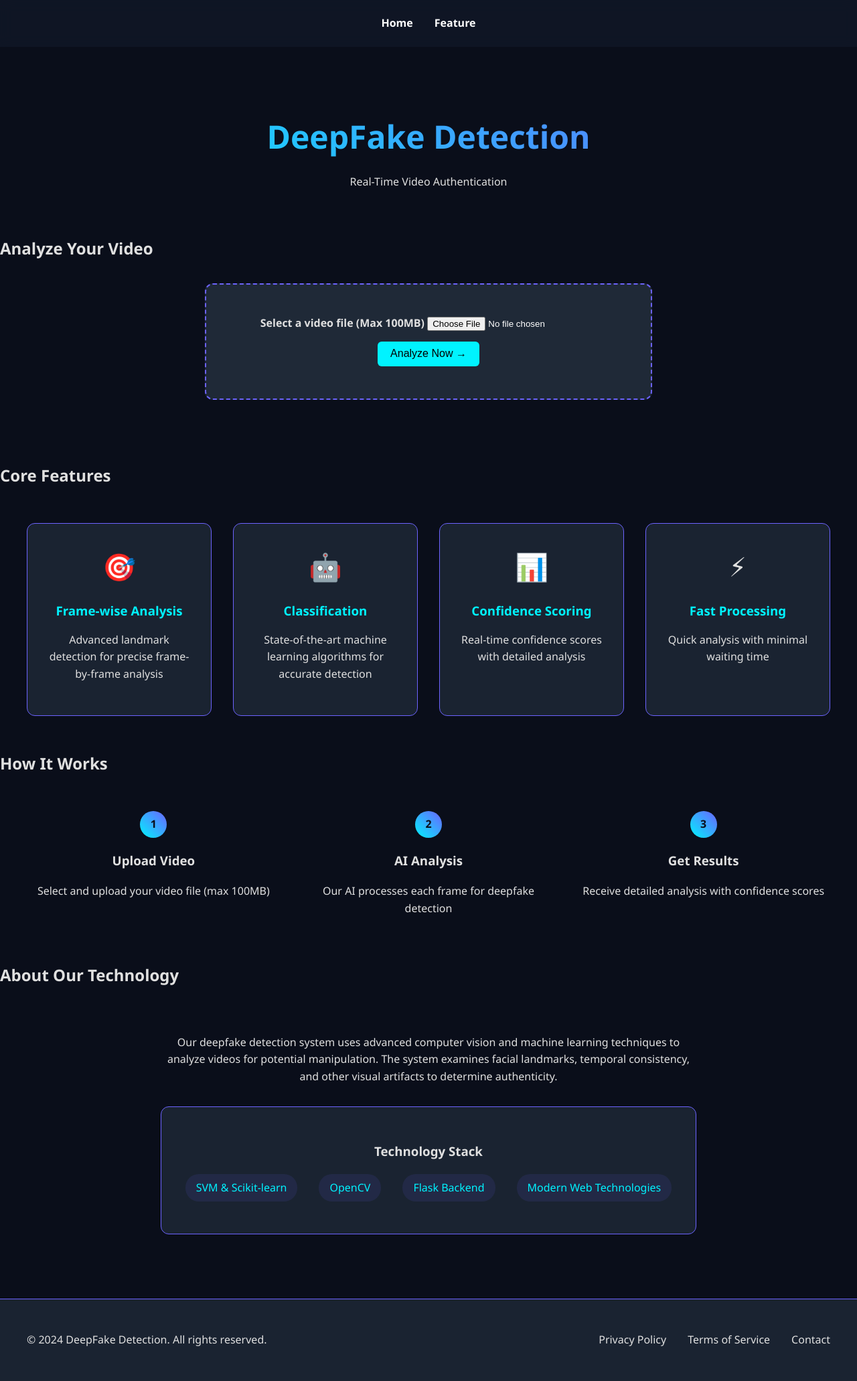
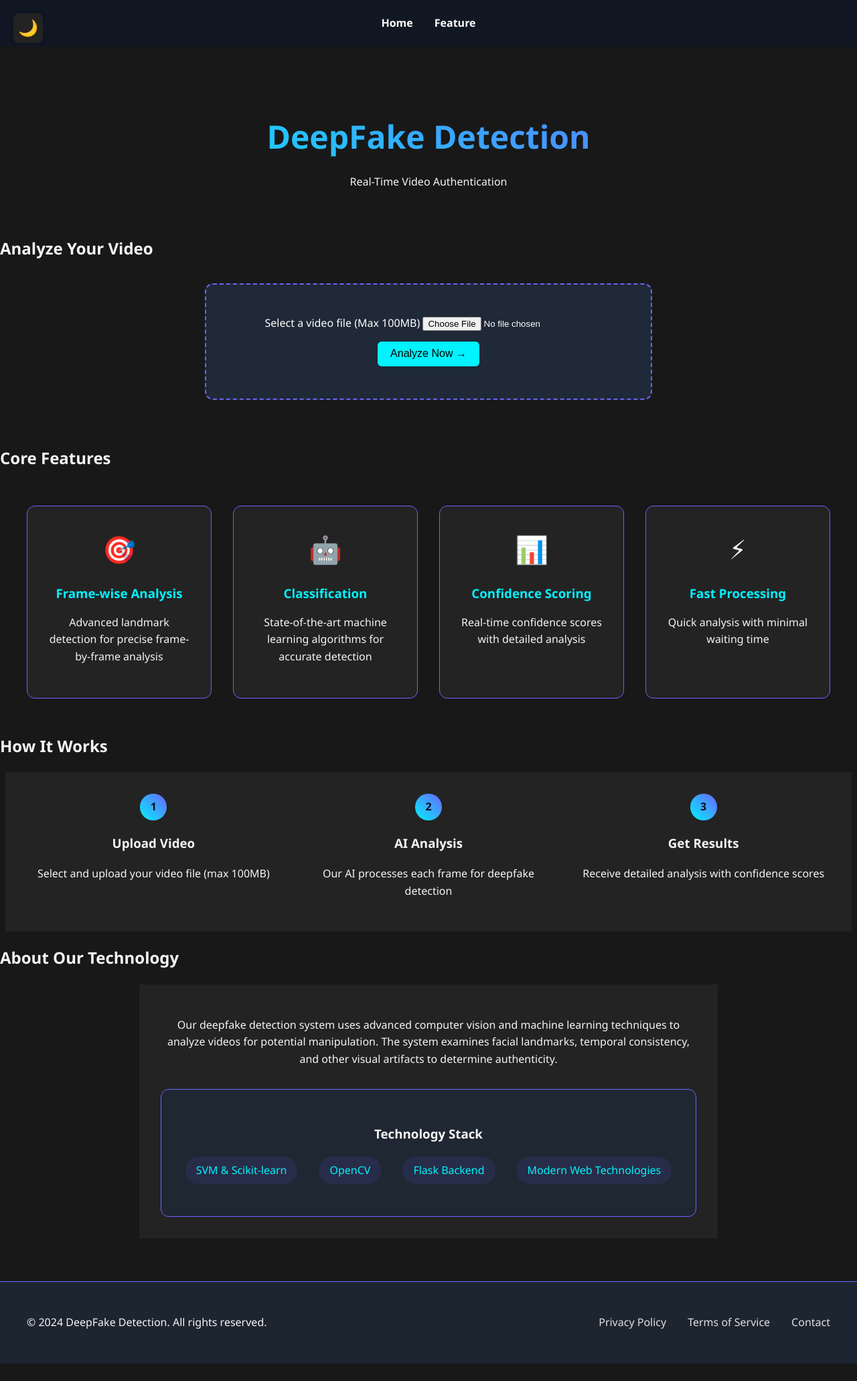
Before and after one commit to Rohankashid/Deepfake-Detection, a Flask app: page / in a window 1280 px wide. Shown: the whole page at 67% size. After the commit the page ends 2036 px from the top, so only its background shows below. Run offline with Flask 2, Linux system fonts and the light colour scheme; parts of the project's set-up code (start-up, migrations or seed data) failed here and were passed over.

Commit message:
Add theme toggle functionality and improve frame display layout

```diff
--- a/static/css/styles.css
+++ b/static/css/styles.css
@@ -5,48 +5,56 @@
     --dark: #0a0e1a;
     --dark-alt: #1a2238;
     --header-height: 70px;
+    --bg-color: #181818;
+    --text-color: #f5f5f5;
+    --card-bg: #232323;
 }
 
 body {
     font-family: 'Segoe UI', Tahoma, Geneva, Verdana, sans-serif;
-    background: var(--dark);
-    color: #e0e0e0;
+    background: var(--bg-color);
+    color: var(--text-color);
     line-height: 1.6;
     margin: 0;
     overflow-x: hidden;
+    transition: background 0.3s, color 0.3s;
+}
+
+.frame-section {
+    margin-top: 24px;
+    display: flex;
+    flex-direction: column;
+    align-items: center; /* Center the content horizontally */
+}
+
+.frame-section h4 {
+    margin-bottom: 12px;
+    color: var(--text-color, #181818);
+    font-weight: 600;
+    text-align: center;
 }
 
 .frame-display-container {
     display: flex;
+    flex-direction: row;
     flex-wrap: nowrap;
-    gap: 10px;
-    margin-top: 20px;
+    gap: 16px;
     overflow-x: auto;
-    padding-bottom: 10px;
-    scrollbar-width: thin;
-    scrollbar-color: var(--secondary) var(--dark-alt);
+    padding: 16px 0 12px 0;
+    scroll-behavior: smooth;
+    width: 800px;      /* For 5 frames: 5*140 + 4*16 = 780px */
+    max-width: 100vw;
+    min-width: 0;
+    margin: 0 auto;
 }
 
-.frame-display-container::-webkit-scrollbar {
-    height: 8px;
-}
-
-.frame-display-container::-webkit-scrollbar-track {
-    background: var(--dark-alt);
-    border-radius: 4px;
-}
-
-.frame-display-container::-webkit-scrollbar-thumb {
-    background: var(--secondary);
-    border-radius: 4px;
-}
-
-.frame-display-container img.frame-image {
-    width: 160px;
-    height: auto;
-    border-radius: 8px;
-    box-shadow: 0 2px 6px rgba(0,0,0,0.2);
-    flex-shrink: 0;
+.frame-image {
+    width: 140px;
+    height: 105px;
+    object-fit: cover;
+    border-radius: 10px;
+    flex: 0 0 auto;
+    box-shadow: 0 2px 8px rgba(0,0,0,0.08);
 }
 
 header {
@@ -96,8 +104,8 @@ nav ul li a {
     border: 2px dashed var(--secondary);
 }
 
-label {
-    font-weight: 600;
+.upload-container label {
+    color: #fff !important;
 }
 
 input[type="file"] {
@@ -158,13 +166,13 @@ button:hover {
     color: white;
 }
 
-#frameDisplay {
+/* #frameDisplay {
     margin: 16px 0;
     display: flex;
     flex-wrap: wrap;
     gap: 10px;
     justify-content: center;
-}
+} */
 
 #analyzeAnotherBtn {
     background: #007bff;
@@ -249,6 +257,8 @@ button:hover {
     text-align: center;
     transition: transform 0.3s ease;
     border: 1px solid var(--secondary);
+    background: var(--card-bg);
+    color: var(--text-color);
 }
 
 .feature-card:hover {
@@ -273,6 +283,8 @@ button:hover {
     padding: 2rem;
     max-width: 1200px;
     margin: 0 auto;
+    background: var(--card-bg);
+    color: var(--text-color);
 }
 
 .step {
@@ -300,6 +312,8 @@ button:hover {
     margin: 0 auto;
     padding: 2rem;
     text-align: center;
+    background: var(--card-bg);
+    color: var(--text-color);
 }
 
 .tech-stack {
@@ -358,6 +372,45 @@ footer {
     color: var(--primary);
 }
 
+.theme-toggle-btn {
+    position: fixed;
+    top: 20px;
+    left: 20px;
+    z-index: 1000;
+    background: var(--card-bg, #232323);
+    color: var(--text-color, #f5f5f5);
+    border: none;
+    border-radius: 8px; /* squared corners */
+    width: 44px;
+    height: 44px;
+    font-size: 1.5rem;
+    cursor: pointer;
+    box-shadow: 0 2px 8px rgba(0,0,0,0.08);
+    transition: background 0.2s, color 0.2s;
+    display: flex;
+    align-items: center;
+    justify-content: center;
+    padding: 0;
+}
+.theme-toggle-btn:focus {
+    outline: 2px solid #007bff;
+}
+
+.drop-area {
+    border: 2px dashed #aaa;
+    border-radius: 12px;
+    padding: 32px 16px;
+    margin-bottom: 16px;
+    background: #fafafa;
+    color: #333;
+    cursor: pointer;
+    transition: border-color 0.2s, background 0.2s;
+}
+.drop-area.dragover {
+    border-color: #007bff;
+    background: #e6f0ff;
+}
+
 @media (max-width: 768px) {
     .hero-section h1 {
         font-size: 2rem;
@@ -413,6 +466,19 @@ footer {
     }
 }
 
+@media (max-width: 600px) {
+    .frame-display-container {
+        width: 100vw;
+        max-width: 100vw;
+        padding-left: 8px;
+        padding-right: 8px;
+    }
+    .frame-image {
+        width: 80px;
+        height: 60px;
+    }
+}
+
 @media (max-width: 480px) {
     .hero-section {
         padding: 2rem 1rem;
@@ -426,3 +492,24 @@ footer {
         min-width: 100%;
     }
 }
+
+body.light-theme {
+  --bg-color: #fff;
+  --text-color: #181818;
+  --card-bg: #f5f5f5;
+}
+
+body,
+.result-container,
+#analysis-result,
+#justification {
+    color: var(--text-color, #181818);
+    transition: color 0.2s;
+}
+
+body.light-theme,
+body.light-theme .result-container,
+body.light-theme #analysis-result,
+body.light-theme #justification {
+    color: #181818 !important;
+}
--- a/static/js/script.js
+++ b/static/js/script.js
@@ -76,8 +76,9 @@ function handleVideoSubmit(event) {
         document.getElementById('analyzeAnotherBtn').style.display = 'block';
 
         // Display frames
+        const frameSection = document.getElementById('frameSection');
         const frameContainer = document.getElementById('frameDisplay');
-        frameContainer.innerHTML = ''; // Clear previous frames
+        frameContainer.innerHTML = '';
         if (data.frames && data.frames.length > 0) {
             data.frames.forEach(url => {
                 const img = document.createElement('img');
@@ -86,6 +87,9 @@ function handleVideoSubmit(event) {
                 img.className = 'frame-image';
                 frameContainer.appendChild(img);
             });
+            frameSection.style.display = 'block';
+        } else {
+            frameSection.style.display = 'none';
         }
         console.log("Frames received:", data.frames);
     })
@@ -184,6 +188,61 @@ function previewVideo() {
 }
 
 document.addEventListener('DOMContentLoaded', function() {
+    const themeToggle = document.getElementById('themeToggle');
+    const body = document.body;
+
+    // Load theme from localStorage
+    if (localStorage.getItem('theme') === 'light') {
+        body.classList.add('light-theme');
+        themeToggle.textContent = '☀️';
+    }
+
+    themeToggle.addEventListener('click', function() {
+        body.classList.toggle('light-theme');
+        if (body.classList.contains('light-theme')) {
+            themeToggle.textContent = '☀️';
+            localStorage.setItem('theme', 'light');
+        } else {
+            themeToggle.textContent = '🌙';
+            localStorage.setItem('theme', 'dark');
+        }
+    });
+
+    const dropArea = document.getElementById('drop-area');
+    const fileInput = document.getElementById('videoFile');
+
+    // Highlight drop area on drag over
+    ['dragenter', 'dragover'].forEach(eventName => {
+        dropArea.addEventListener(eventName, (e) => {
+            e.preventDefault();
+            e.stopPropagation();
+            dropArea.classList.add('dragover');
+        }, false);
+    });
+
+    // Remove highlight on drag leave/drop
+    ['dragleave', 'drop'].forEach(eventName => {
+        dropArea.addEventListener(eventName, (e) => {
+            e.preventDefault();
+            e.stopPropagation();
+            dropArea.classList.remove('dragover');
+        }, false);
+    });
+
+    // Handle dropped files
+    dropArea.addEventListener('drop', (e) => {
+        const files = e.dataTransfer.files;
+        if (files.length > 0) {
+            fileInput.files = files;
+            previewVideo(); // Optionally preview the video
+        }
+    });
+
+    // Optional: clicking the drop area opens file dialog
+    dropArea.addEventListener('click', () => fileInput.click());
+});
+
+document.addEventListener('DOMContentLoaded', function() {
     // console.log("clickeddddddd")
     const analyzeAnotherBtn = document.getElementById('analyzeAnotherBtn');
     if (analyzeAnotherBtn) {
--- a/templates/index.html
+++ b/templates/index.html
@@ -48,7 +48,10 @@
         <div id="resultContainer" class="result-container">
             <div id="analysis-result"></div>
             <div id="justification" class="justification-text"></div>
-            <div id="frameDisplay" class="frame-display-container"></div>
+            <div id="frameSection" class="frame-section" style="display:none;">
+                <h4>Extracted Frames</h4>
+                <div id="frameDisplay" class="frame-display-container"></div>
+            </div>
             <button id="analyzeAnotherBtn" style="display: none;">Analyze Another Video</button>
         </div>
     </section>
@@ -127,6 +130,8 @@
         </div>
     </footer>
 
+    <button id="themeToggle" class="theme-toggle-btn" aria-label="Toggle theme">🌙</button>
+
     <script src="{{ url_for('static', filename='js/script.js') }}"></script>
 </body>
 </html>
```
